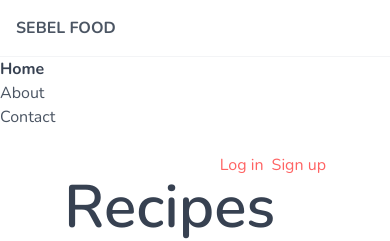
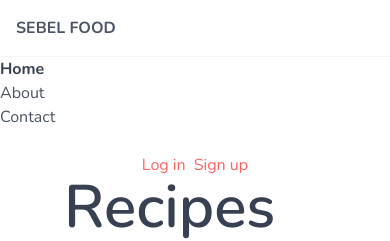
Before and after one commit to sabilimaulana/sebel-food, a Next.js app: page / in a window 390 px wide. Shown: the top 241 px of the page. Built offline with nearby package versions, Linux system fonts and the light colour scheme.

Commit message:
Responsive Classes

```diff
--- a/pages/index.tsx
+++ b/pages/index.tsx
@@ -40,7 +40,7 @@
           </nav>
         </div>
         <main className="px-16 py-6">
-          <div className="flex justify-end gap-2">
+          <div className="flex justify-center md:justify-end gap-2">
             <Link href="/">
               <a className="text-primary">Log in</a>
             </Link>
```
